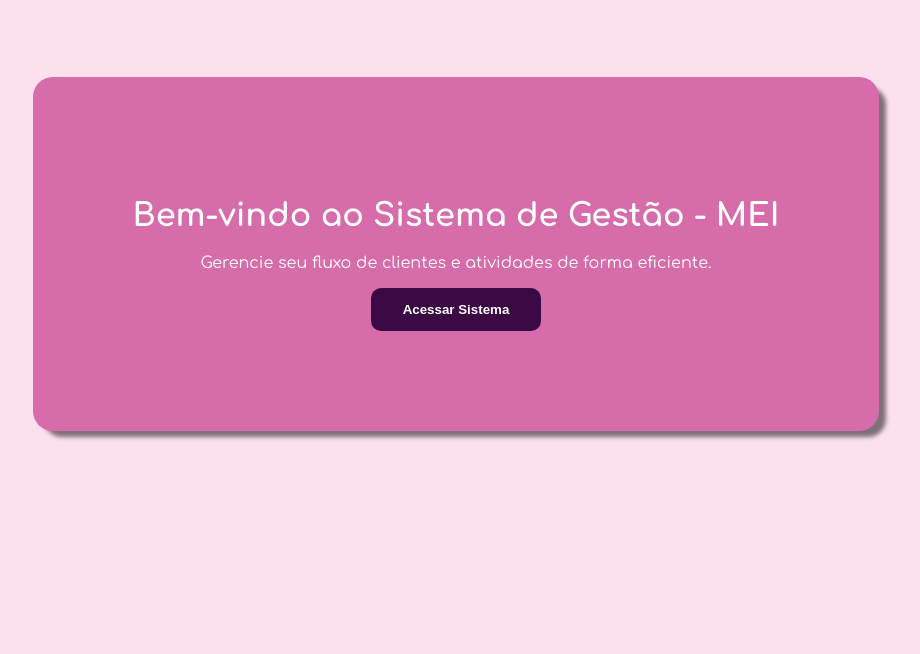
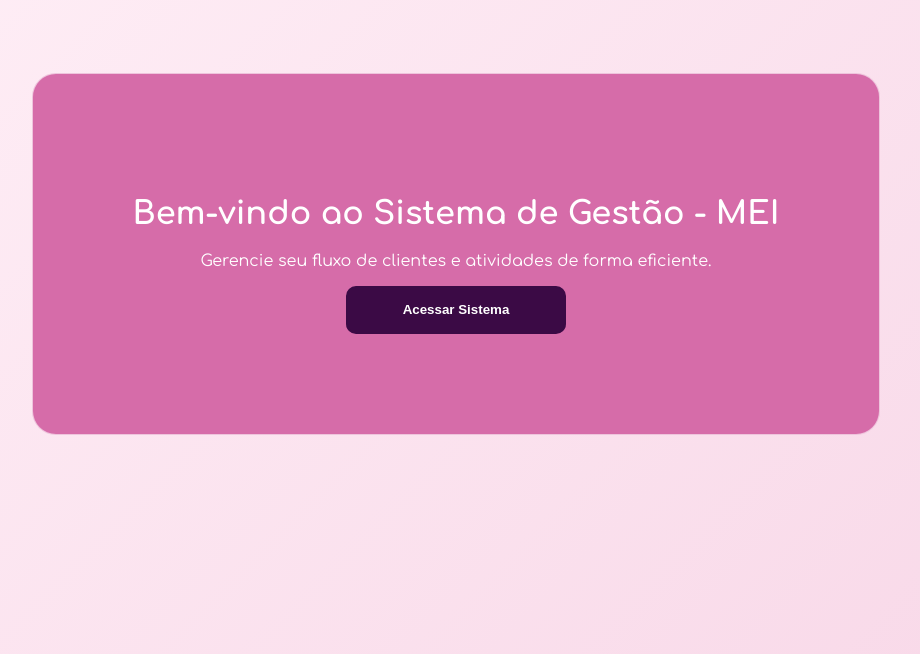
Before and after one commit to phramoscampos-boop/Sistema-de-Gestao---MEI, a plain HTML site: page home/index.html in a window 1280 px wide. Shown: the part 146-800 px from the top of the page, without its empty margins (184-1104 px from the left). Drawn offline with nearby package versions, Linux system fonts and the light colour scheme.

Commit message:
Atualiza estilos da página inicial e de login, ajusta bordas e adiciona efeitos de transição aos botões.

```diff
--- a/home/style.css
+++ b/home/style.css
@@ -1,13 +1,12 @@
 @import url('https://fonts.googleapis.com/css2?family=Comfortaa:wght@300;400;500;600;700&display=swap');
 @import url('https://fonts.googleapis.com/css2?family=Dancing+Script:wght@400;700&display=swap');
 
-.body-index, .body-login {
-    background: #fde0ed;
+
+.body-index {
+    /*background: #fde0ed;*/
     font-family: 'Comfortaa';
     color: white;
-}
-
-.body-index {
+    background: linear-gradient(135deg, #fff0f7, #f8d8e8);
     min-height: 100vh;
     margin: 0;
     display: flex;
@@ -24,10 +23,12 @@
     background: #d66ca9;
     color: white;
     padding: 100px;
-    border-radius: 20px;
+    border-radius: 24px;
     text-align: center;
-    box-shadow: 9px 8px 4px -2px rgba(0, 0, 0, 0.5);
-    -webkit-box-shadow: 9px 8px 4px -2px rgba(0, 0, 0, 0.5);
+    /*box-shadow: 9px 8px 4px -2px rgba(0, 0, 0, 0.5);
+    -webkit-box-shadow: 9px 8px 4px -2px rgba(0, 0, 0, 0.5);*/
+    backdrop-filter: blur(15px);
+    border: 1px solid rgba(255, 255, 255, 0.6);
 }
 .pre-login {
     display: flex;
@@ -75,14 +76,22 @@
     font-weight: bold;
     border: 2px solid #3b0a45;
     border-radius: 10px;
-
-    transition: 0.3s;
+    cursor: pointer; /* Permite a interação com o botão */
+    width: 220px;
+    height: 48px;
+    transition:
+        transform 0.5s,
+        box-shadow 0.5s,
+        background 0.5s;
 }
 .btn-modal:hover {
     background: #d66ca9;
     color: #3b0a45;
     border-color: #3b0a45;
+    border-radius: 20px;
     transform: scale(1.05);
+    cursor: pointer; /* Permite a interação com o botão */
+    box-shadow: 0 8px 20px rgba(123, 20, 95, 0.25);
 }
 .btn-modal:active {
     transition: 0.5s;
@@ -94,7 +103,7 @@
 .login {
     background: #d66ca9;
     padding: 100px;
-    border-radius: 20px;
+    border-radius: 30px;
     text-align: center;
     display: flex;
     justify-content: center;
@@ -139,6 +148,7 @@
     font-weight: bold;
     border: 2px solid #3b0a45;
     border-radius: 10px;
+    cursor: pointer;
 
     transition: 0.3s;
 }
@@ -146,6 +156,7 @@
     background: #d66ca9;
     color: #3b0a45;
     border-color: #3b0a45;
+    border-radius: 20px;
     transform: scale(1.05);
 }
 .btn-login:active {
```
